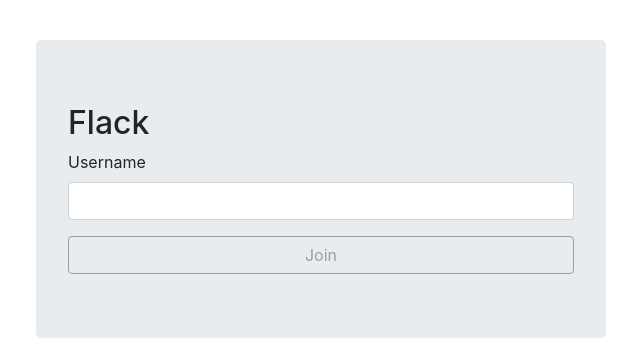
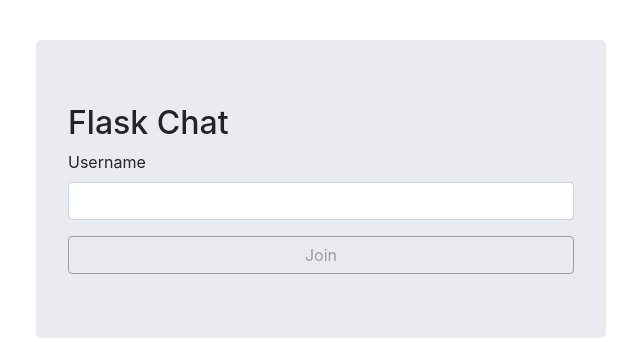
Before and after one commit to immanuelhuang/Flask-Chat-App, a Flask app: page / in a window 1280 px wide. Shown: the part 195-537 px from the top of the page, without its empty margins (319-959 px from the left). Run offline with Flask 2, Linux system fonts and the light colour scheme; some libraries are stand-ins or nearby versions.

Commit message:
new name

```diff
--- a/templates/index.html
+++ b/templates/index.html
@@ -66,7 +66,7 @@
       </div>
     </script>
 
-    <title>Flack</title>
+    <title>Flask Chat</title>
   </head>
   <body onbeforeunload="exit()">
     <div class="container-fluid h-100">
--- a/templates/login.html
+++ b/templates/login.html
@@ -51,7 +51,7 @@
         <div class="container h-100">
             <div class="row align-items-center h-100">
                 <div class="jumbotron mx-auto col-md-6 col-8">
-                    <h2>Flack</h2>
+                    <h2>Flask Chat</h2>
                     <form>
                         <div class="form-group">
                             <label>Username</label>
```
